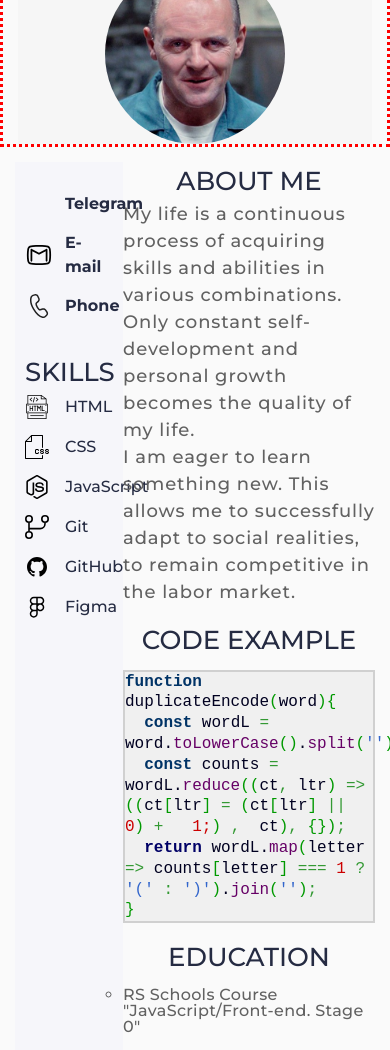
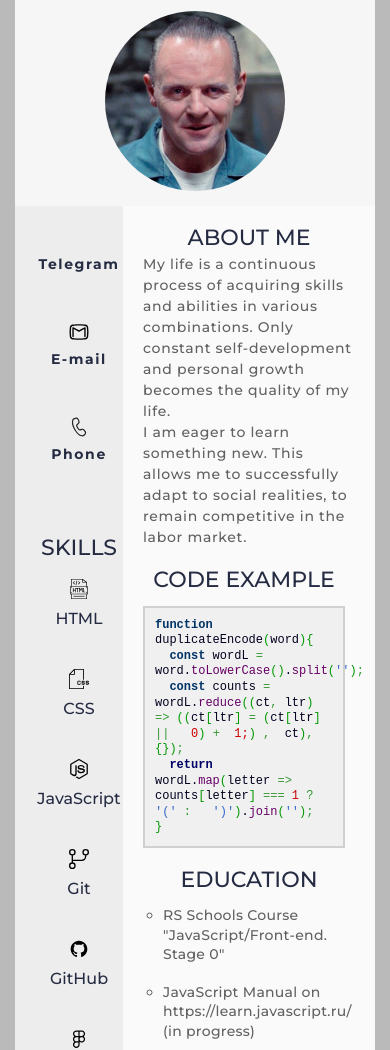
Before and after one commit to alex5667/rsschool-cv, a website: page index.html in a window 390 px wide. Shown: the part 114-1164 px from the top of the page. Drawn offline with Linux system fonts and the light colour scheme.

Commit message:
docs: update cv1

```diff
--- a/css/style.css
+++ b/css/style.css
@@ -6,7 +6,6 @@
 	margin: 0;
 	border: 0;
 	box-sizing: border-box;
-	/* color: white; */
 }
 a {
 	text-decoration: none;
@@ -33,11 +32,12 @@ html,
 body {
 	height: 100%;
 	line-height: 1;
-	background: #fafafa;
+    background: #BABABA;
 	font-size: 16px;
 	color: #616161;
 	font-weight: 500;
 	font-family: Montserrat;
+    scroll-behavior: smooth;
 }
 
 
@@ -48,6 +48,7 @@ body {
 	overflow: hidden;
 	display: flex;
 	flex-direction: column;
+
 }
 
 [class*="__container"] {
@@ -57,30 +58,19 @@ body {
 }
 /* ----header------------------------------------------------------------------------ */
 .header {
-	/* position: absolute; */
 	width: 100%;
-	/* left: 0;
-	top: 0; */
-	z-index: 50;
 }
 .header__container {
 	display: flex;
-	min-height: 60px;
 	align-items: center;
     justify-content: space-between;
     flex-wrap: wrap;
-    margin-bottom: 15px;
 
 
-    border: red;
-    border-style: dotted;
 }
 .header__menu {
     margin: 0 auto;
-    margin-bottom: 10px;
-
-
-
+    padding: 15px 0;
 
 }
 .menu__list {
@@ -104,6 +94,11 @@ body {
     text-decoration: none;
     letter-spacing: 0.1em;
     text-transform: uppercase;
+}
+@media (max-width: 767px) {
+	.menu__link {
+        font-size: 12px;
+	}
 }
 
 @media (max-width: 479px) {
@@ -135,6 +130,8 @@ h1{
     color: #252b42;
     flex: 1 1 auto;
     text-align: center;
+    letter-spacing: 0.02em;
+    padding-top: 15px;
 
 }
 @media (max-width: 992px) {
@@ -147,7 +144,6 @@ h1{
 		font-size: 30px;
         margin-bottom: 15px;
         text-transform: uppercase;
-
 	}
 }
 
@@ -157,6 +153,7 @@ h1{
     height: 250px;
     border-radius: 50%;
     overflow: hidden;
+    margin: 15px 25px;
 }
 
 @media (max-width: 992px) {
@@ -188,26 +185,36 @@ h1{
 
 .main__container{
     display: flex;
-
 }
 
 .aside{
     display: flex;
     width: 30%;
-    padding: 10px;
     flex-direction: column;
-    background-color: #f6f6fa;
+    background-color: #EDEDED;
+    padding-left: 30px;
+}
+@media (max-width: 767px) {
+	.aside {
+        padding-left: 20px;
+    }
 }
 
 .main{
     display: block;
     width: 70%;
-    padding-bottom: 10px;
+    background: #FAFAFA;
+    padding-left: 20px;
+    padding-right: 20px;
+
 }
 .contacts{
     margin-top: 20px;
     margin-bottom: 20px;
 }
+
+
+
 .contact__list li{
     display: flex;
     align-items: center;
@@ -216,6 +223,18 @@ h1{
     background-repeat: no-repeat;
     background-size: 28px;
     background-position: left center;
+    letter-spacing: 0.1em;
+    line-height: 1.5;
+}
+@media (max-width: 767px) {
+	.contact__list li {
+        padding-left: 30px;
+        background-size: 22px;
+        background-position: top center;
+        height: 5em;
+        padding-left: 0px;
+        justify-content: center;
+    }
 }
 
 .telegram{
@@ -228,17 +247,53 @@ h1{
     background-image: url(../assets/phone-svgrepo-com.svg);
 }
 
-.contact__link{
-    font-size: 16px;
+
+.contact__li a{
+    display: inline-block;
+    color: #252b42;
+    line-height: 1.2;
+    text-decoration: none;
+    cursor: pointer;
+    font-size: 18px;
     font-weight: 700;
     line-height: 1.5;
-    color: #252b42;
-    transition: .25s color ease-in-out;
 }
 
+.contact__li a:after {
+    background-color: #f66d52;
+    display: block;
+    content: "";
+    height: 2px;
+    width: 0%;
+    -webkit-transition: width .3s ease-in-out;
+    -moz--transition: width .3s ease-in-out;
+    transition: width .3s ease-in-out;
+}
+.contact__li a:hover:after,
+.contact__li a:focus:after {
+    width: 100%;
+}
+
+@media (max-width: 767px) {
+	.contact__li a {
+    font-size: 16px;
+    }
+}
+@media (max-width: 577px) {
+	.contact__li a {
+    font-size: 14px;
+    }
+}
+
+
+
+
 .about{
+    padding-top: 15px;
     margin-bottom: 15px;
 }
+
+
 
 .h2{
     font-size: 26px;
@@ -247,12 +302,42 @@ h1{
     flex: 1 1 auto;
     text-align: center;
     text-transform: uppercase;
+}
+@media (max-width: 767px) {
+	.h2 {
+        font-size: 24px;
+    }
+}
 
+@media (max-width: 577px) {
+	.h2 {
+        font-size: 22px;
+    }
 }
 .aboutme{
     font-size: 18px;
     letter-spacing: 0.05em;
     line-height: 1.5;
+}
+@media (max-width: 767px) {
+	.aboutme {
+        font-size: 16px;
+    }
+}
+@media (max-width: 577px) {
+	.aboutme {
+    font-size: 14px;
+    }
+}
+
+.skills h2{
+    text-align: left;
+    padding-bottom: 15px;
+}
+@media (max-width: 767px) {
+	.skills h2 {
+        text-align: center;
+    }
 }
 
 .skill{
@@ -266,6 +351,9 @@ h1{
     background-size: 24px;
     background-position: left center;
 }
+
+
+
 
 .html{
     background-image: url(../assets/html-svgrepo-com.svg);
@@ -285,8 +373,20 @@ h1{
 .figm{
     background-image: url(../assets/figma-svgrepo-com.svg);
 }
+
+@media (max-width: 767px) {
+	.skill {
+        background-position: top center;
+        background-size: 20px;
+        min-height: 20px;
+        line-height: 5em;
+        justify-content: center;
+        padding-left: 0px;
+    }
+}
 .code{
     margin-bottom: 15px;
+    padding-right: 10px;
 }
 .code .h2{
     margin-bottom: 10px;
@@ -306,6 +406,7 @@ h1{
     font-family:monospace;color: #006;
     border: 2px solid #d0d0d0;
     background-color: #f0f0f0;
+    padding: 10px;
 }
 .javascript a:link {color: #000060;}
 .javascript a:hover {background-color: #f0f000;}
@@ -326,24 +427,41 @@ h1{
 .javascript .me1 {color: #660066;}
 .javascript span.xtra { display:block; }
 
+@media (max-width: 607px) {
+	.javascript {
+        font-size: 12px;
+    }
+}
+
 .courses .h2{
     margin-bottom: 10px;
 }
+.courses__list{
+    padding-left: 20px;
+}
 .courses__list li{
-    /* padding-left: 10px; */
     margin-bottom: 18px;
     display: list-item;
     list-style: circle;
     letter-spacing: 0.02em;
+    line-height: 1.4;
 }
+@media (max-width: 767px) {
+	.courses__list li {
+        font-size: 14px;
+    }
+}
+
 .footer__container{
     display: flex;
-    justify-content: space-between;
+    justify-content: space-around;
     align-items: center;
     font-size:24px;
     color: #000020;
     font-weight: 500;
     text-transform: uppercase;
+    background: #BABABA;
+    padding: 15px 0 15px 0;
 }
 .git__footer{
     display: flex;
@@ -357,3 +475,8 @@ h1{
 .footer__img{
     height: 50px;
 }
+@media (max-width: 767px) {
+	.footer__img {
+        height: 40px;
+    }
+}
--- a/index.html
+++ b/index.html
@@ -1,13 +1,17 @@
 <!DOCTYPE html>
 <html lang="en">
+
 <head>
     <meta charset="UTF-8">
     <meta http-equiv="X-UA-Compatible" content="IE=edge">
     <meta name="viewport" content="width=device-width, initial-scale=1.0">
     <link rel="stylesheet" href="./css/style.css">
-    <link href="https://fonts.googleapis.com/css?family=Montserrat:300,regular,500,600,700,800,900,100italic,200italic,300italic,italic,500italic,600italic,700italic,800italic,900italic" rel="stylesheet" />
+    <link
+        href="https://fonts.googleapis.com/css?family=Montserrat:300,regular,500,600,700,800,900,100italic,200italic,300italic,italic,500italic,600italic,700italic,800italic,900italic"
+        rel="stylesheet" />
     <title>OLEKSII SYLANTIEV</title>
 </head>
+
 <body>
     <div class="wrapper">
         <header class="header">
@@ -15,7 +19,7 @@
                 <nav class="header__menu">
                     <ul class="menu__list">
                         <li class="menu__item">
-                            <a href="#contacts" class="menu__link">Contact</a>
+                            <a href="#contacts" class="menu__link">Contacts</a>
                         </li>
                         <li class="menu__item">
                             <a href="#about" class="menu__link">About</a>
@@ -44,42 +48,40 @@
                 <aside class="aside">
                     <section class="contacts">
                         <ul class="contact__list" id="contacts">
-                            <li class="telegram">
-                                <a href="https://t.me/alex56671111" class="contact__link" target="_blank">Telegram</a>
+                            <li class="telegram contact__li">
+                                <a href="https://t.me/alex56671111" target="_blank">Telegram</a>
                             </li>
-                            <li class="email"><a href="mailto:alex56671111@gmail.com" class="contact__link" target="_blank">E-mail</a></li>
-                            <li class="phone"><a href="tel:+380505051241" class="contact__link" target="_blank">Phone</a></li>
-
+                            <li class="email contact__li"><a href="mailto:alex56671111@gmail.com"
+                                    target="_blank">E-mail</a>
+                            </li>
+                            <li class="phone contact__li"><a href="tel:+380505051241" target="_blank">Phone</a>
+                            </li>
                         </ul>
-
-
                     </section>
-
-                    <section class="skills">
+                    <section class="skills" id="skills" >
                         <h2 class="h2">Skills</h2>
-                        <ul class="skills__list">
+                        <ul class="skills__list" >
                             <li class="skill html">HTML</li>
                             <li class="skill css">CSS</li>
                             <li class="skill js">JavaScript</li>
                             <li class="skill git">Git</li>
                             <li class="skill gith">GitHub</li>
-                            <li class="skill figm">Figma</li>
-
+                            <li class="skill figm" >Figma</li>
                         </ul>
-
                     </section>
-
-
                 </aside>
                 <main class="main">
-                    <section class="about">
+                    <section class="about" id="about">
                         <h2 class="h2">About me</h2>
                         <div class="aboutme">
                             <p>
-                                My life is a continuous process of acquiring skills and abilities in various combinations. Only constant self-development and personal growth becomes the quality of my life.
+                                My life is a continuous process of acquiring skills and abilities in various
+                                combinations. Only constant self-development and personal growth becomes the quality of
+                                my life.
                             </p>
                             <p>
-                                I am eager to learn something new. This allows me to successfully adapt to social realities, to remain competitive in the labor market.
+                                I am eager to learn something new. This allows me to successfully adapt to social
+                                realities, to remain competitive in the labor market.
                             </p>
                         </div>
 
@@ -88,17 +90,60 @@
                         <h2 class="h2">
                             Code example
                         </h2>
-                        <div class="javascript"><ol><li class="li1"><div class="de1"><span class="kw2">function</span> duplicateEncode<span class="br0">&#40;</span>word<span class="br0">&#41;</span><span class="br0">&#123;</span></div></li>
-                            <li class="li1"><div class="de1">&nbsp; <span class="kw2">const</span> wordL <span class="sy0">=</span> word.<span class="me1">toLowerCase</span><span class="br0">&#40;</span><span class="br0">&#41;</span>.<span class="me1">split</span><span class="br0">&#40;</span><span class="st0">''</span><span class="br0">&#41;</span><span class="sy0">;</span></div></li>
-                            <li class="li1"><div class="de1">&nbsp; <span class="kw2">const</span> counts <span class="sy0">=</span> wordL.<span class="me1">reduce</span><span class="br0">&#40;</span><span class="br0">&#40;</span>ct<span class="sy0">,</span> ltr<span class="br0">&#41;</span> <span class="sy0">=&gt;</span> <span class="br0">&#40;</span><span class="br0">&#40;</span>ct<span class="br0">&#91;</span>ltr<span class="br0">&#93;</span> <span class="sy0">=</span> <span class="br0">&#40;</span>ct<span class="br0">&#91;</span>ltr<span class="br0">&#93;</span> <span class="sy0">||</span> <span class="nu0">0</span><span class="br0">&#41;</span> <span class="sy0">+</span> <span class="nu0">
-                                &nbsp&nbsp1;</span><span class="br0">&#41;</span><span class="sy0">&nbsp;,&nbsp;</span>&nbsp;ct<span class="br0">&#41;</span><span class="sy0">,</span> <span class="br0">&#123;</span><span class="br0">&#125;</span><span class="br0">&#41;</span><span class="sy0">;</span></div></li>
-                            <li class="li1"><div class="de1">&nbsp; <span class="kw1">return</span> wordL.<span class="me1">map</span><span class="br0">&#40;</span>letter <span class="sy0">=&gt;</span> counts<span class="br0">&#91;</span>letter<span class="br0">&#93;</span> <span class="sy0">===</span> <span class="nu0">1</span> <span class="sy0">?</span> <span class="st0">'('</span> <span class="sy0">:</span> <span class="st0">')'</span><span class="br0">&#41;</span>.<span class="me1">join</span><span class="br0">&#40;</span><span class="st0">''</span><span class="br0">&#41;</span><span class="sy0">;</span></div></li>
-                            <li class="li1"><div class="de1"><span class="br0">&#125;</span></div></li>
-                            </ol></div>
+                        <div class="javascript">
+                            <ol>
+                                <li class="li1">
+                                    <div class="de1"><span class="kw2">function</span> duplicateEncode<span
+                                            class="br0">&#40;</span>word<span class="br0">&#41;</span><span
+                                            class="br0">&#123;</span></div>
+                                </li>
+                                <li class="li1">
+                                    <div class="de1">&nbsp; <span class="kw2">const</span> wordL <span
+                                            class="sy0">=</span> word.<span class="me1">toLowerCase</span><span
+                                            class="br0">&#40;</span><span class="br0">&#41;</span>.<span
+                                            class="me1">split</span><span class="br0">&#40;</span><span
+                                            class="st0">''</span><span class="br0">&#41;</span><span
+                                            class="sy0">;</span></div>
+                                </li>
+                                <li class="li1">
+                                    <div class="de1">&nbsp; <span class="kw2">const</span> counts <span
+                                            class="sy0">=</span> wordL.<span class="me1">reduce</span><span
+                                            class="br0">&#40;</span><span class="br0">&#40;</span>ct<span
+                                            class="sy0">,</span> ltr<span class="br0">&#41;</span> <span
+                                            class="sy0">=&gt;</span> <span class="br0">&#40;</span><span
+                                            class="br0">&#40;</span>ct<span class="br0">&#91;</span>ltr<span
+                                            class="br0">&#93;</span> <span class="sy0">=</span> <span
+                                            class="br0">&#40;</span>ct<span class="br0">&#91;</span>ltr<span
+                                            class="br0">&#93;</span> <span class="sy0">||</span> <span
+                                            class="nu0">&nbsp;&nbsp;0</span><span class="br0">&#41;</span> <span
+                                            class="sy0">+</span> <span class="nu0">
+                                            &nbsp;1;</span><span class="br0">&#41;</span><span
+                                            class="sy0">&nbsp;,&nbsp;</span>&nbsp;ct<span class="br0">&#41;</span><span
+                                            class="sy0">,</span> <span class="br0">&#123;</span><span
+                                            class="br0">&#125;</span><span class="br0">&#41;</span><span
+                                            class="sy0">;</span></div>
+                                </li>
+                                <li class="li1">
+                                    <div class="de1">&nbsp; <span class="kw1">return</span> wordL.<span
+                                            class="me1">map</span><span class="br0">&#40;</span>letter <span
+                                            class="sy0">=&gt;</span> counts<span class="br0">&#91;</span>letter<span
+                                            class="br0">&#93;</span> <span class="sy0">===</span> <span
+                                            class="nu0">1</span> <span class="sy0">?</span> <span class="st0">'('</span>
+                                        <span class="sy0">:</span> <span class="st0">&nbsp;&nbsp;')'</span><span
+                                            class="br0">&#41;</span>.<span class="me1">join</span><span
+                                            class="br0">&#40;</span><span class="st0">''</span><span
+                                            class="br0">&#41;</span><span class="sy0">;</span>
+                                    </div>
+                                </li>
+                                <li class="li1">
+                                    <div class="de1"><span class="br0">&#125;</span></div>
+                                </li>
+                            </ol>
+                        </div>
 
 
                     </section>
-                    <section class="courses">
+                    <section class="courses" id="courses">
                         <h2 class="h2">
                             Education
                         </h2>
@@ -109,29 +154,21 @@
                             <li>CS50 video course</li>
                             <li>HTML academy (in progress) </li>
                         </ul>
-                        <section class="languages">
+                        <section class="languages" >
                             <h2 class="h2">
                                 Languages
                             </h2>
                             <ul class="courses__list">
                                 <li>English A2</li>
                                 <li>Russian Native</li>
-
                             </ul>
-
                         </section>
-
                     </section>
-
-
-
                 </main>
             </div>
-
         </div>
         <footer class="footer">
             <div class="footer__container">
-
                 <div class="git__footer">
                     <a href="https://github.com/alex5667" target="_blank">
                         <img src="./assets/github-svgrepo-com (1).svg" alt="github" class="footer__img">
@@ -142,22 +179,13 @@
                         <img src="./assets/rs_school.svg" alt="github" class="footer__img">
                     </a>
                 </div>
+                <div class="footer__date">
+                    <p>created</p>
+                    <p>in 2022</p>
+                </div>
+            </div>
+        </footer>
+    </div>
+</body>
 
-                <div class="footer__date">
-                    <p >created</p>
-                    <p>in  2022</p>
-                </div>
-
-            </div>
-
-        </footer>
-
-
-
-
-
-    </div>
-
-
-</body>
 </html>
```
